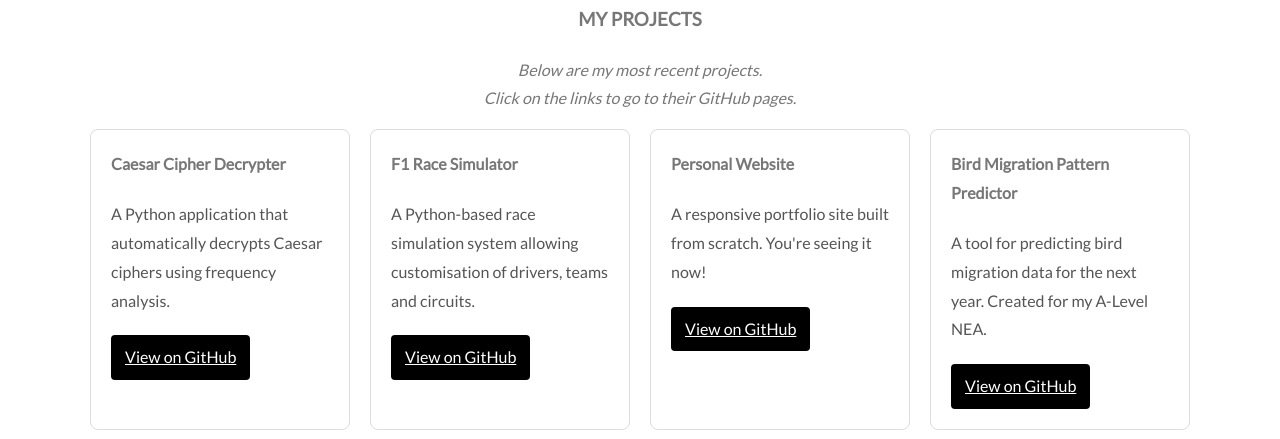
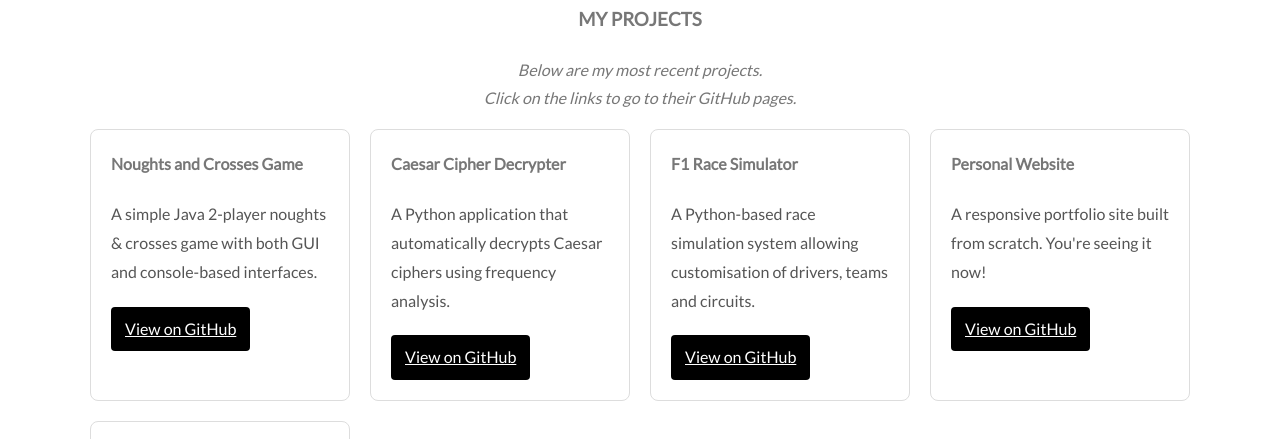
Before and after one commit to w-lycett/w-lycett.github.io, a plain HTML site: page index.html in a window 1280 px wide. Shown: the part 2819-3258 px from the top of the page. Drawn offline with Linux system fonts and the light colour scheme.

Commit message:
Added new project to portfolio
Added Java noughts & crosses project to portfolio section.

```diff
--- a/index.html
+++ b/index.html
@@ -125,6 +125,11 @@
             </p>
             <div class = "projects">
                 <div class = "project-card searchable">
+                    <h4>Noughts and Crosses Game</h4>
+                    <p>A simple Java 2-player noughts & crosses game with both GUI and console-based interfaces.</p>
+                    <a href = "https://github.com/w-lycett/Noughts-And-Crosses" target = "_blank">View on GitHub</a>
+                </div>
+                <div class = "project-card searchable">
                     <h4>Caesar Cipher Decrypter</h4>
                     <p>A Python application that automatically decrypts Caesar ciphers using frequency analysis.</p>
                     <a href = "https://github.com/w-lycett/Caesar-Cipher-Decrypter" target = "_blank">View on GitHub</a>
```
